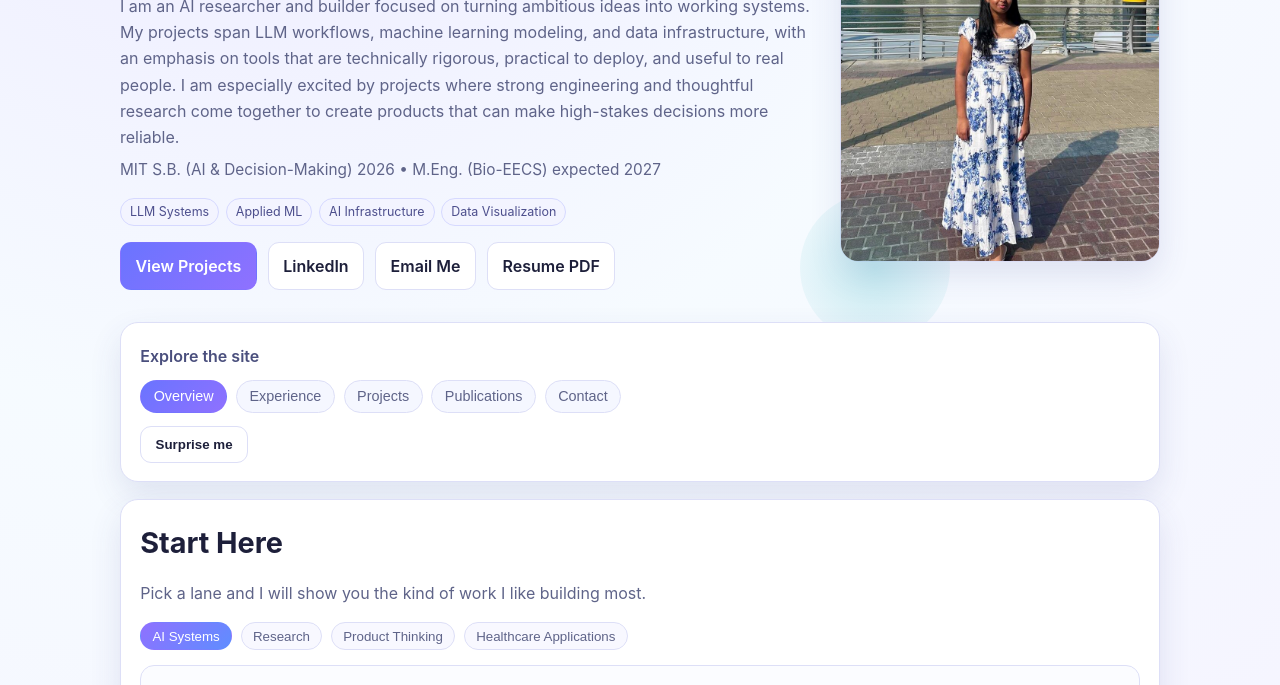
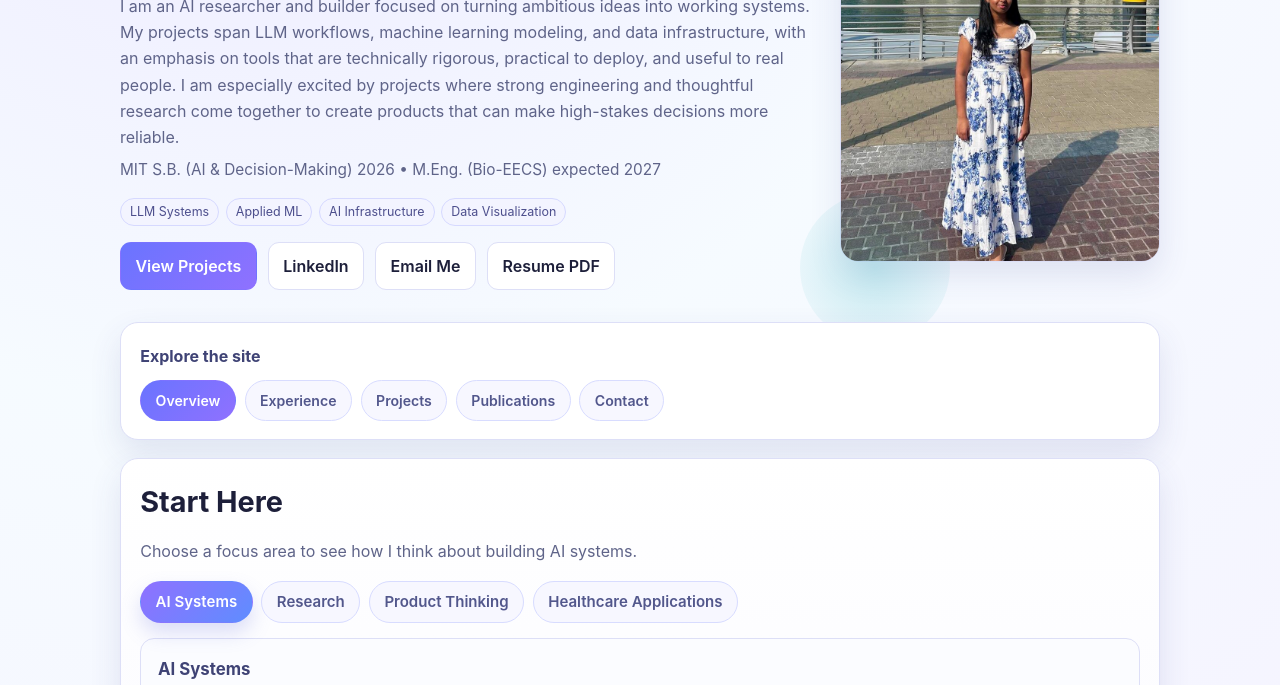
Before and after one commit to kveni12/krishnaveni-parvataneni, a plain HTML site: page index.html in a window 1280 px wide. Shown: the part 267-952 px from the top of the page. Drawn offline with Linux system fonts and the light colour scheme.

Commit message:
Polish spotlight UI and remove surprise action.
Drop the surprise button, tighten spotlight copy, and standardize button styling so controls render consistently and feel more polished.

```diff
--- a/index.html
+++ b/index.html
@@ -127,15 +127,12 @@
           <button class="explore-button" data-view-button="publications" role="tab" aria-selected="false">Publications</button>
           <button class="explore-button" data-view-button="contact" role="tab" aria-selected="false">Contact</button>
         </div>
-        <button id="surprise-view" class="button ghost surprise-button" type="button">
-          Surprise me
-        </button>
       </section>
 
       <section class="panel reveal interactive-spotlight explore-section" data-view="overview">
         <h2>Start Here</h2>
         <p class="section-intro">
-          Pick a lane and I will show you the kind of work I like building most.
+          Choose a focus area to see how I think about building AI systems.
         </p>
         <div class="spotlight-controls">
           <button class="spotlight-chip active" data-spotlight-button="systems" type="button">
--- a/script.js
+++ b/script.js
@@ -96,15 +96,6 @@ const initialId = window.location.hash.replace("#", "");
 const initialView = idToView[initialId] || "overview";
 setActiveView(initialView, false);
 
-const surpriseButton = document.getElementById("surprise-view");
-if (surpriseButton) {
-  const availableViews = ["overview", "experience", "projects", "publications", "contact"];
-  surpriseButton.addEventListener("click", () => {
-    const randomIndex = Math.floor(Math.random() * availableViews.length);
-    setActiveView(availableViews[randomIndex], true);
-  });
-}
-
 const spotlightButtons = document.querySelectorAll("[data-spotlight-button]");
 const spotlightPanes = document.querySelectorAll("[data-spotlight-pane]");
 
--- a/styles.css
+++ b/styles.css
@@ -11,6 +11,12 @@
 
 * {
   box-sizing: border-box;
+}
+
+button {
+  font: inherit;
+  -webkit-appearance: none;
+  appearance: none;
 }
 
 html {
@@ -222,28 +228,26 @@ h3 {
 
 .explorer-title {
   margin: 0 0 0.7rem;
-  font-weight: 600;
-  color: #4a4f7d;
+  font-weight: 650;
+  color: #3f4375;
 }
 
 .explorer-controls {
   display: flex;
   flex-wrap: wrap;
   gap: 0.55rem;
-}
-
-.surprise-button {
-  margin-top: 0.85rem;
+  margin-top: 0.25rem;
 }
 
 .explore-button {
-  border: 1px solid var(--border);
-  background: #f5f7ff;
-  color: var(--muted);
-  padding: 0.45rem 0.78rem;
+  border: 1px solid #d8dcff;
+  background: #f7f7ff;
+  color: #52578c;
+  padding: 0.5rem 0.9rem;
+  font-weight: 600;
   border-radius: 999px;
   cursor: pointer;
-  font-size: 0.9rem;
+  font-size: 0.88rem;
   transition: all 0.2s ease;
 }
 
@@ -277,6 +281,7 @@ h3 {
 
 .interactive-spotlight {
   overflow: hidden;
+  background: linear-gradient(180deg, #ffffff 0%, #fbfbff 100%);
 }
 
 .spotlight-controls {
@@ -287,18 +292,27 @@ h3 {
 }
 
 .spotlight-chip {
-  border: 1px solid var(--border);
-  background: #f8f8ff;
-  color: var(--muted);
+  border: 1px solid #d8dcff;
+  background: #f7f7ff;
+  color: #52578c;
   border-radius: 999px;
-  padding: 0.35rem 0.7rem;
+  padding: 0.5rem 0.9rem;
+  font-size: 0.94rem;
+  font-weight: 600;
   cursor: pointer;
+  transition: transform 0.16s ease, box-shadow 0.2s ease, background 0.2s ease;
+}
+
+.spotlight-chip:hover {
+  transform: translateY(-1px);
+  box-shadow: 0 8px 14px rgba(98, 109, 208, 0.14);
 }
 
 .spotlight-chip.active {
   background: linear-gradient(135deg, #8f71ff, #5f8dff);
   color: #fff;
   border-color: transparent;
+  box-shadow: 0 10px 20px rgba(101, 108, 218, 0.22);
 }
 
 .spotlight-pane {
@@ -306,8 +320,13 @@ h3 {
   border: 1px solid var(--border);
   background: #fbfcff;
   border-radius: 14px;
-  padding: 0.95rem;
+  padding: 1.05rem;
   animation: fadeInUp 0.25s ease;
+}
+
+.spotlight-pane h3 {
+  color: #3f4375;
+  margin-bottom: 0.35rem;
 }
 
 .spotlight-pane.active {
```
